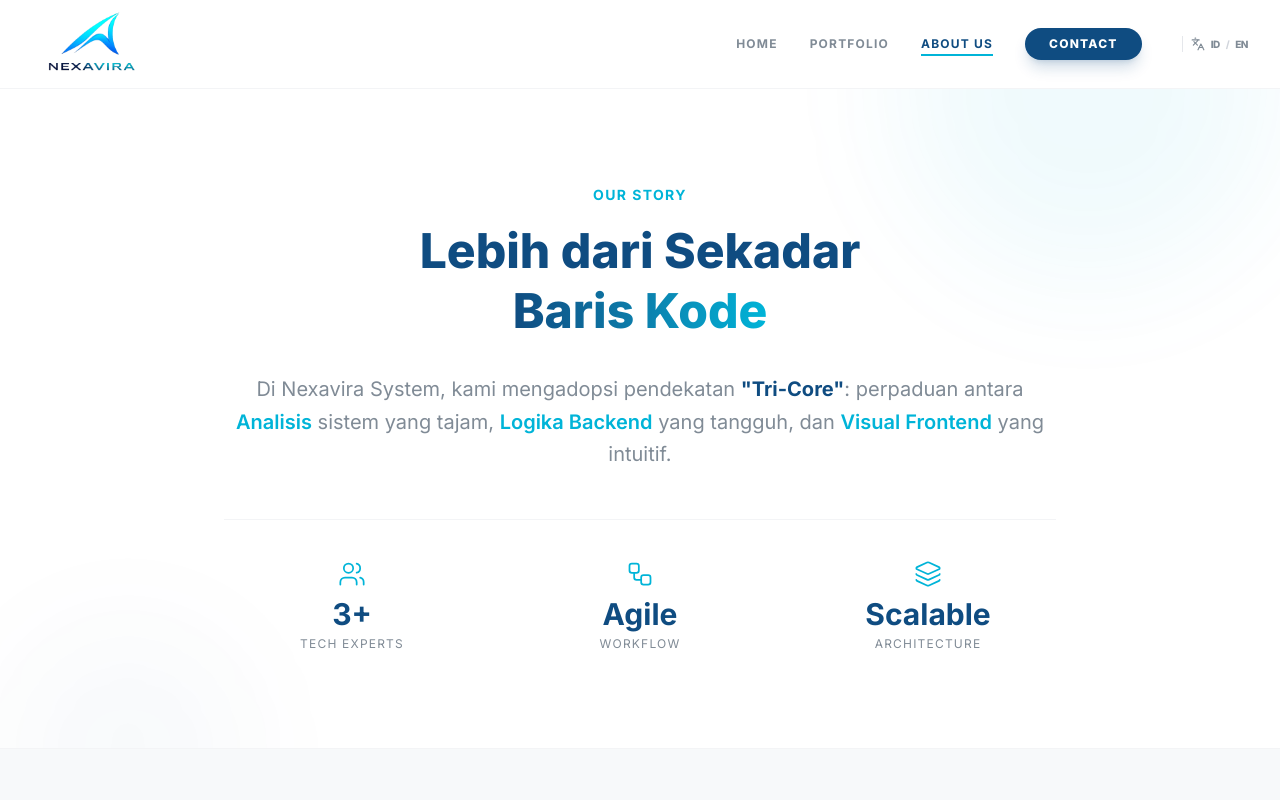
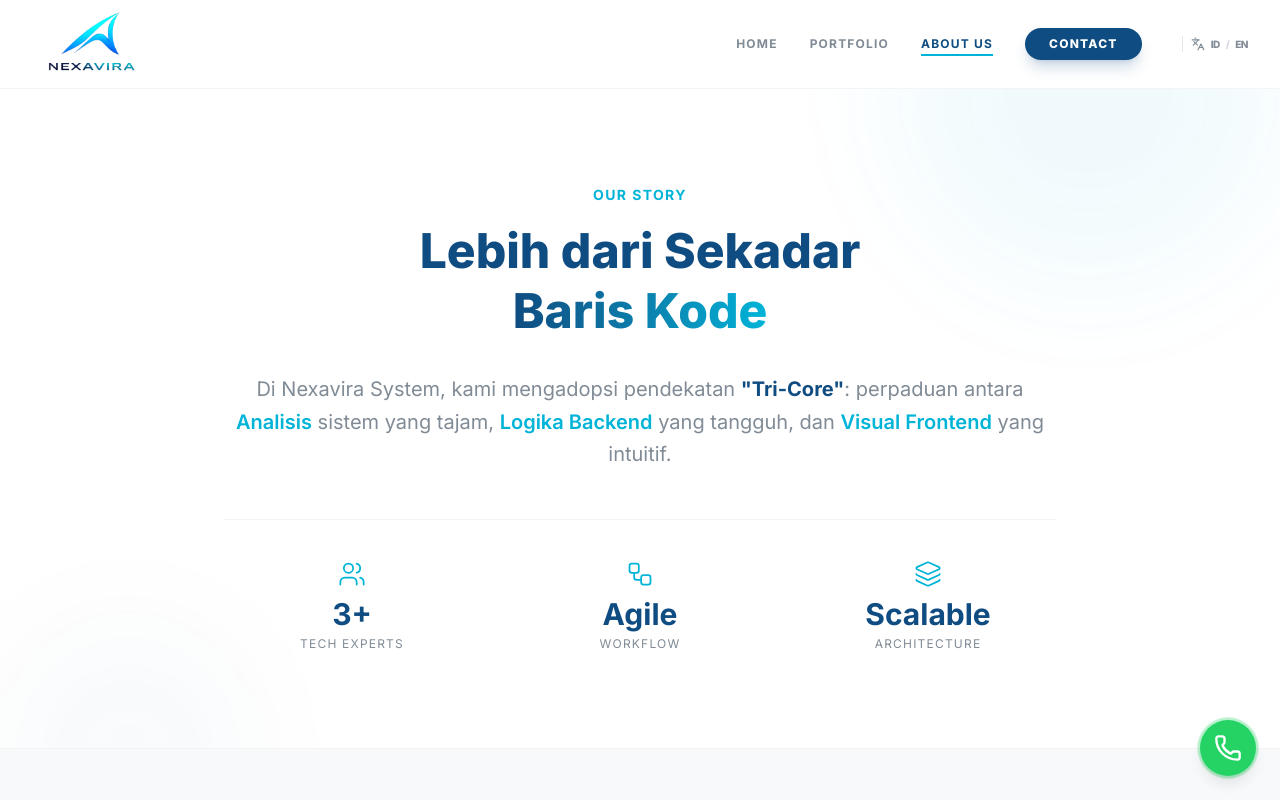
Before and after one commit to Nexavira/nexavira-company-profile, a Vue app: page /about-us in a window 1280 px wide. Shown: the top 800 px of the page. Built offline with nearby package versions, Linux system fonts and the light colour scheme.

Commit message:
Update Mail and Whatsapp

```diff
--- a/package.json
+++ b/package.json
@@ -9,6 +9,7 @@
     "preview": "vite preview"
   },
   "dependencies": {
+    "@emailjs/browser": "^4.4.1",
     "@iconify/vue": "^5.0.0",
     "aos": "^2.3.4",
     "lucide-vue-next": "^0.575.0",
--- a/src/App.vue
+++ b/src/App.vue
@@ -1,6 +1,7 @@
 <script setup>
   import Navbar from './components/Navbar.vue'
   import SiteFooter from './components/Footer.vue'
+  import WhatsAppButton from './components/WhatsAppButton.vue'
 </script>
 
 <template>
@@ -9,7 +10,7 @@
 
     <!-- <main>
     </main> -->
-
+    <WhatsAppButton />
     <SiteFooter id="footer" />
   </div>
 </template>
--- /dev/null
+++ b/src/components/WhatsAppButton.vue
@@ -0,0 +1,39 @@
+<script setup>
+import { Phone } from 'lucide-vue-next'
+
+const phoneNumber = '6285659445565'
+const message = 'Halo Nexavira System, saya ingin berkonsultasi mengenai proyek sistem web.'
+
+const whatsappUrl = `https://wa.me/${phoneNumber}?text=${encodeURIComponent(message)}`
+</script>
+
+<template>
+  <a
+    :href="whatsappUrl"
+    target="_blank"
+    rel="noopener noreferrer"
+    class="fixed bottom-6 right-6 z-50 flex items-center justify-center w-14 h-14 bg-[#25D366] text-white rounded-full shadow-lg hover:bg-[#20ba5a] hover:scale-110 transition-all duration-300 group"
+    aria-label="Hubungi kami via WhatsApp"
+  >
+    <span class="absolute right-16 bg-gray-800 text-white text-xs px-3 py-1.5 rounded-lg opacity-0 group-hover:opacity-100 transition-opacity whitespace-nowrap pointer-events-none">
+      Konsultasi Gratis
+    </span>
+
+    <Phone class="w-7 h-7" />
+
+    <span class="absolute inset-0 rounded-full bg-[#25D366] opacity-40 animate-ping -z-10"></span>
+  </a>
+</template>
+
+<style scoped>
+.animate-ping {
+  animation: ping 2s cubic-bezier(0, 0, 0.2, 1) infinite;
+}
+
+@keyframes ping {
+  75%, 100% {
+    transform: scale(1.5);
+    opacity: 0;
+  }
+}
+</style>
--- a/src/views/ContactView.vue
+++ b/src/views/ContactView.vue
@@ -1,5 +1,42 @@
 <script setup>
-  import { Mail, MessageSquare, MapPin, Send } from 'lucide-vue-next';
+import { ref } from 'vue'
+import emailjs from '@emailjs/browser'
+import { Mail, MessageSquare, MapPin, Send } from 'lucide-vue-next';
+
+// state (tidak mengubah layout)
+const name = ref('')
+const email = ref('')
+const message = ref('')
+
+const sendEmail = async () => {
+  if (!name.value || !email.value || !message.value) {
+    alert('Semua field wajib diisi!')
+    return
+  }
+
+  try {
+    await emailjs.send(
+      'service_fcvyzmo',
+      'template_6isdcom',
+      {
+        from_name: name.value,
+        from_email: email.value,
+        message: message.value,
+      },
+      'a8JHRqJXBkYFKpJhR'
+    )
+
+    alert('Pesan berhasil dikirim! Kami akan segera menghubungi Anda. ✅')
+
+    name.value = ''
+    email.value = ''
+    message.value = ''
+
+  } catch (error) {
+    alert('Gagal mengirim ❌')
+    console.error(error)
+  }
+}
 </script>
 
 <template>
@@ -44,25 +81,31 @@
         </div>
 
         <div class="bg-[#F7F9FA] p-8 md:p-12 rounded-[2.5rem] border border-gray-100 shadow-xl shadow-nexavira-primary/5" data-aos="fade-left">
-          <form @submit.prevent class="space-y-6">
+
+          <form @submit.prevent="sendEmail" class="space-y-6">
+
             <div class="grid grid-cols-1 md:grid-cols-2 gap-6">
               <div class="space-y-2">
                 <label class="text-sm font-bold text-nexavira-primary ml-1">Nama Lengkap</label>
-                <input type="text" placeholder="John Doe" class="w-full bg-white border border-gray-200 rounded-2xl px-5 py-4 focus:outline-none focus:ring-2 focus:ring-nexavira-secondary/20 focus:border-nexavira-secondary transition">
+                <input v-model="name" type="text" placeholder="John Doe" class="w-full bg-white border border-gray-200 rounded-2xl px-5 py-4 focus:outline-none focus:ring-2 focus:ring-nexavira-secondary/20 focus:border-nexavira-secondary transition">
               </div>
+
               <div class="space-y-2">
                 <label class="text-sm font-bold text-nexavira-primary ml-1">Email</label>
-                <input type="email" placeholder="john@example.com" class="w-full bg-white border border-gray-200 rounded-2xl px-5 py-4 focus:outline-none focus:ring-2 focus:ring-nexavira-secondary/20 focus:border-nexavira-secondary transition">
+                <input v-model="email" type="email" placeholder="john@example.com" class="w-full bg-white border border-gray-200 rounded-2xl px-5 py-4 focus:outline-none focus:ring-2 focus:ring-nexavira-secondary/20 focus:border-nexavira-secondary transition">
               </div>
             </div>
+
             <div class="space-y-2">
               <label class="text-sm font-bold text-nexavira-primary ml-1">Pesan Anda</label>
-              <textarea rows="4" placeholder="Ceritakan detail proyek Anda..." class="w-full bg-white border border-gray-200 rounded-2xl px-5 py-4 focus:outline-none focus:ring-2 focus:ring-nexavira-secondary/20 focus:border-nexavira-secondary transition resize-none"></textarea>
+              <textarea v-model="message" rows="4" placeholder="Ceritakan detail proyek Anda..." class="w-full bg-white border border-gray-200 rounded-2xl px-5 py-4 focus:outline-none focus:ring-2 focus:ring-nexavira-secondary/20 focus:border-nexavira-secondary transition resize-none"></textarea>
             </div>
+
             <button class="w-full bg-nexavira-primary hover:bg-nexavira-secondary text-white font-bold py-5 rounded-2xl transition-all shadow-lg shadow-nexavira-primary/20 flex items-center justify-center gap-3 group">
               Kirim Pesan
               <Send :size="18" class="group-hover:translate-x-1 group-hover:-translate-y-1 transition-transform" />
             </button>
+
           </form>
         </div>
 
```
Also changed, not shown: 1 other file (tests, documents, lock files or other folders).
